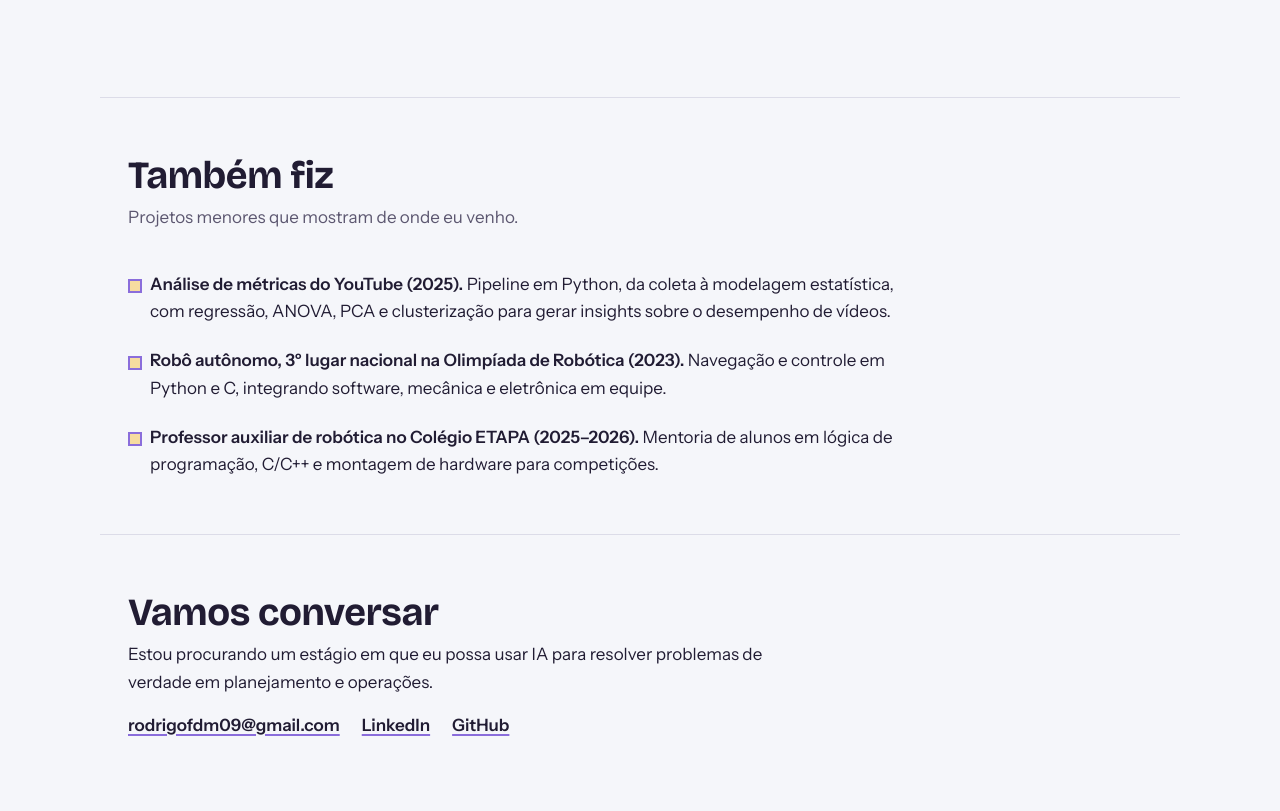
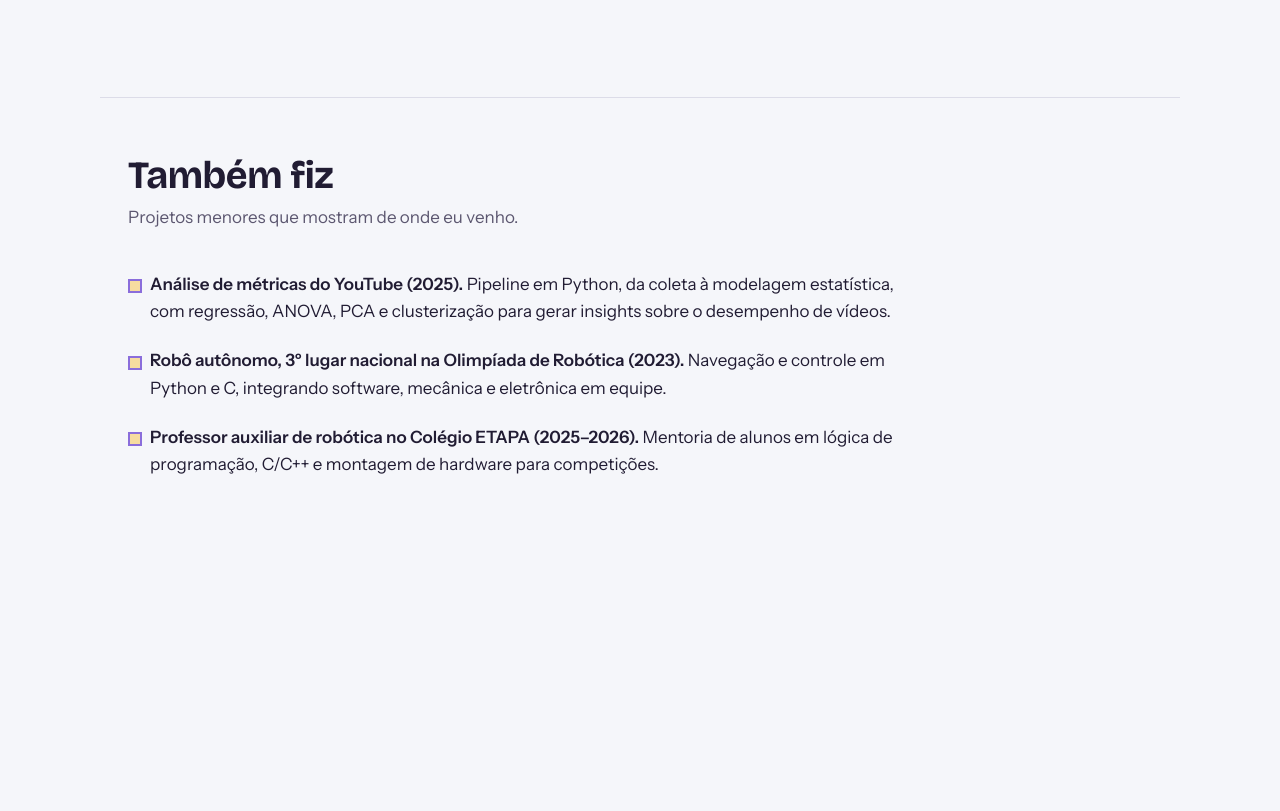
Before and after one commit to rodr1gofm/rodr1gofm.github.io, a plain HTML site: page index.html in a window 1280 px wide. Shown: the part 2718-3529 px from the top of the page. After the commit the page ends 3292 px from the top, so only its background shows below. Drawn offline with nearby package versions, Linux system fonts and the light colour scheme.

Commit message:
Update index.html

```diff
--- a/index.html
+++ b/index.html
@@ -50,6 +50,7 @@
   h2{font:700 clamp(1.8rem,3.4vw,2.4rem)/1.1 "Bricolage Grotesque",sans-serif;letter-spacing:-.01em;margin:0 0 8px}
   .section-intro{color:var(--muted);margin:0 0 40px;max-width:40em}
   section.wrap{padding:56px 28px;border-top:1px solid var(--line)}
+  section.wrap:last-of-type{padding-bottom:96px}
 
   .project{display:grid;grid-template-columns:1fr 1fr;gap:48px;align-items:start;padding:44px 0}
   .project + .project{border-top:1px dashed var(--line)}
@@ -85,16 +86,14 @@
   .more li::before{content:"";position:absolute;left:0;top:.5em;width:10px;height:10px;background:var(--frontier);border:2px solid var(--wall)}
   .more b{font-weight:600}
 
-  footer.wrap{border-top:1px solid var(--line);padding:56px 28px 72px}
-  footer p{margin:0 0 16px;max-width:40em}
 
+  @media (prefers-reduced-motion:reduce){ .c{transition:none} }
   @media (max-width:820px){
     .wrap.hero{grid-template-columns:1fr;padding:56px 28px 40px;gap:36px}
     .maze-box{max-width:360px}
     .project{grid-template-columns:1fr;gap:24px}
     .project .media{order:2}
   }
-  @media (prefers-reduced-motion:reduce){ .c{transition:none} }
 </style>
 </head>
 <body>
@@ -207,20 +206,10 @@
   </section>
 </main>
 
-<footer class="wrap">
-  <h2>Vamos conversar</h2>
-  <p>Estou procurando um estágio em que eu possa usar IA para resolver problemas de verdade em planejamento e operações.</p>
-  <ul class="contact">
-    <li><a href="mailto:rodrigofdm09@gmail.com">rodrigofdm09@gmail.com</a></li>
-    <li><a href="https://www.linkedin.com/in/rodrigo-franco-de-moraes-0a883a307">LinkedIn</a></li>
-    <li><a href="https://github.com/rodr1gofm">GitHub</a></li>
-  </ul>
-</footer>
 
 <script>
 (function(){
   const N=8, el=document.getElementById('maze');
-  // deterministic maze (recursive backtracker with seeded RNG)
   let s=7; const rnd=()=>{s=(s*16807)%2147483647;return s/2147483647};
   const walls=[...Array(N*N)].map(()=>({n:1,s:1,w:1,e:1}));
   const seen=new Array(N*N).fill(false), stack=[0]; seen[0]=true;
@@ -232,14 +221,12 @@
     if(!opts.length){stack.pop();continue}
     const [j,a,b]=opts[(rnd()*opts.length)|0];
     walls[c][a]=0; walls[j][b]=0; seen[j]=true; stack.push(j)}
-  // remove a few extra walls so BFS fans out
   for(let k=0;k<10;k++){const i=(rnd()*N*N)|0;const o=nb(i);const [j,a,b]=o[(rnd()*o.length)|0];walls[i][a]=0;walls[j][b]=0}
   const cells=walls.map((w,i)=>{const d=document.createElement('div');d.className='c';
     const x=i%N,y=(i/N)|0;
     if(w.n&&y>0)d.classList.add('wn'); if(w.w&&x>0)d.classList.add('ww');
     el.appendChild(d); return d});
   const open=(i,dir)=>!walls[i][dir];
-  // BFS order
   const steps=[], dist=new Array(N*N).fill(-1), q=[0]; dist[0]=0;
   while(q.length){const c=q.shift(); const add=[];
     for(const [j,a] of nb(c)) if(open(c,a)&&dist[j]<0){dist[j]=dist[c]+1;q.push(j);add.push(j)}
```
